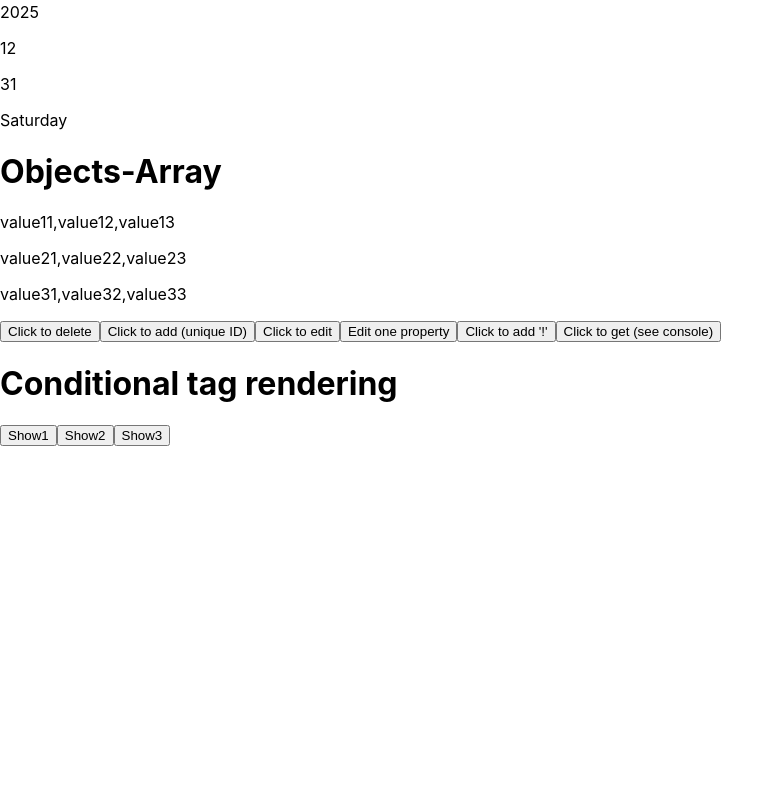
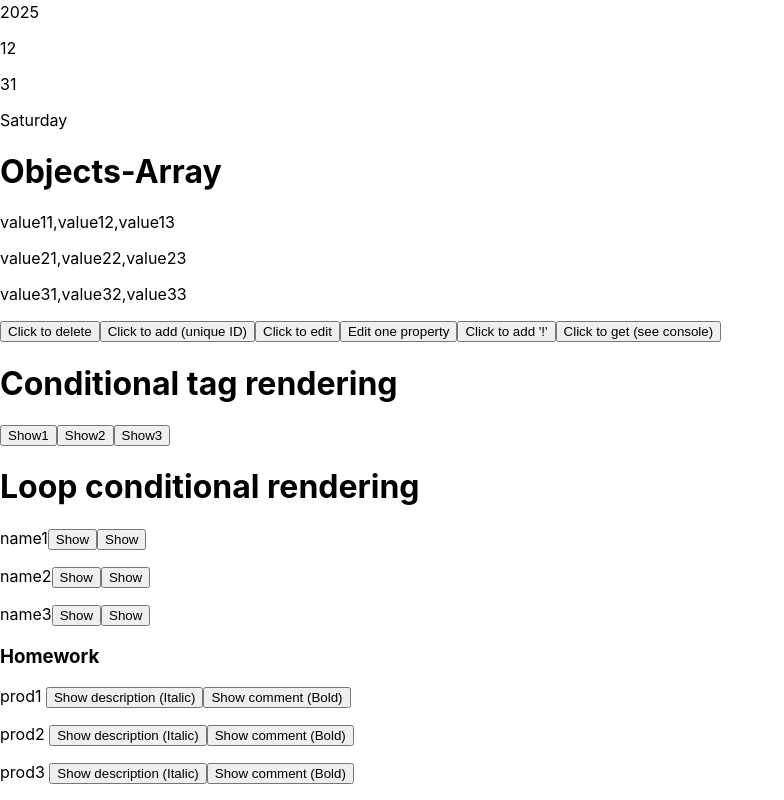
Before and after one commit to LP0013/learning-react, a React (Create React App) app: page / in a window 1280 px wide. Shown: the part 432-1232 px from the top of the page, without its empty margins (0-784 px from the left). Before the commit the page ends 878 px from the top, so only its background shows below. Built offline with nearby package versions, Linux system fonts and the light colour scheme.

Commit message:
Loop conditional rendering done

```diff
--- a/src/index.js
+++ b/src/index.js
@@ -8,6 +8,7 @@ import Objects from "./tasks/structures/Objects";
 import InputsToObjects from "./tasks/structures/InputsToObjects";
 import ObjectsArray from "./tasks/structures/ObjectsArray";
 import ConditionalTagRendering from "./tasks/structures/ConditionalTagRendering";
+import LoopConditionalRendering from "./tasks/structures/LoopConditionalRendering";
 
 ReactDOM.render(
     <React.StrictMode>
@@ -16,6 +17,7 @@ ReactDOM.render(
         <InputsToObjects/>
         <ObjectsArray/>
         <ConditionalTagRendering/>
+        <LoopConditionalRendering/>
     </React.StrictMode>,
     document.getElementById('root')
 );
--- /dev/null
+++ b/src/tasks/structures/LoopConditionalRendering.js
@@ -0,0 +1,119 @@
+import {useState} from "react";
+import uuid from 'react-uuid';
+/*
+Стейты и условный рендеринг в цикле в React
+
+Дан массив с продуктами, их названиями, ценами, описаниями и комментариями. Выведите этот массив в виде списка ul. Сделайте так, чтобы описание и отзыв изначально были не показаны, а для их показа было две кнопки в конце каждой li.
+*/
+
+const initNotes = [
+    {
+        id: uuid(),
+        name: 'name1',
+        desc: 'long description 1',
+        show: false,
+    },
+    {
+        id: uuid(),
+        name: 'name2',
+        desc: 'long description 2',
+        show: false,
+    },
+    {
+        id: uuid(),
+        name: 'name3',
+        desc: 'long description 3',
+        show: false,
+    },
+];
+const initProds = [
+    {
+        id: uuid(),
+        name: 'prod1',
+        cost: 'cost1',
+        desc: 'long description 1',
+        comm: 'my super comment 1',
+        showDesc: false,
+        showComm: false,
+    },
+    {
+        id: uuid(),
+        name: 'prod2',
+        cost: 'cost2',
+        desc: 'long description 2',
+        comm: 'my super comment 2',
+        showDesc: false,
+        showComm: false,
+    },
+    {
+        id: uuid(),
+        name: 'prod3',
+        cost: 'cost3',
+        desc: 'long description 3',
+        comm: 'my super comment 3',
+        showDesc: false,
+        showComm: false,
+    },
+];
+
+function LoopConditionalRendering() {
+    let [notes, setNotes] = useState(initNotes)
+    const result = notes.map(note => {
+        let desc;
+        if (note.show) {
+            desc = <i>, {note.desc}</i>;
+        }
+        return <p key={note.id}>{note.name}{desc}
+            <button onClick={() => toggle(note.id)}>{note.show ? 'Hide' : 'Show'}</button>
+            <button onClick={() => toggle(note.id)}>{note.show ? 'Hide' : 'Show'}</button>
+        </p>;
+    });
+
+    function toggle(id) {
+        setNotes(notes.map(note => {
+                return id === note.id ? {...note, show: !note.show} : note;
+            })
+        )
+    }
+
+    let [prods, setProds] = useState(initProds);
+    const prodResult = prods.map(prod => {
+        let desc, comm;
+        if (prod.showDesc) {
+            desc = <i>{prod.desc}</i>
+        }
+        if (prod.showComm) {
+            comm = <b>{prod.comm}</b>
+        }
+        return <p key={prod.id}>{prod.name} {desc} {comm}
+            <button
+                onClick={() => toggleDesc(prod.id)}>{prod.showDesc ? 'Hide description (Italic)' : 'Show description (Italic)'}</button>
+            <button
+                onClick={() => toggleComm(prod.id)}>{prod.showComm ? 'Hide comment (Bold)' : 'Show comment (Bold)'}</button>
+        </p>
+
+    })
+
+    function toggleDesc(id) {
+        setProds(prods.map(prod => {
+            return id = prod.id ? {...prod, showDesc: !prod.showDesc} : prod;
+        }))
+    }
+
+    function toggleComm(id) {
+        setProds(prods.map(prod => {
+            return id = prod.id ? {...prod, showComm: !prod.showComm} : prod;
+        }))
+    }
+
+
+    return <div>
+        <h1>Loop conditional rendering</h1>
+        {result}
+        <h3>Homework</h3>
+        {prodResult}
+
+    </div>
+}
+
+export default LoopConditionalRendering;
```
